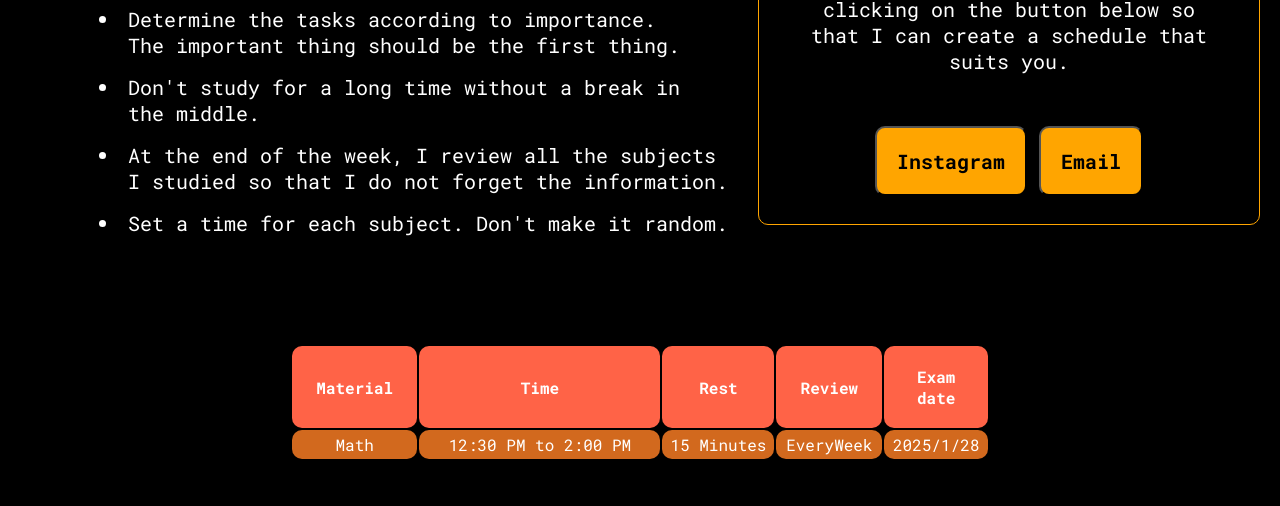
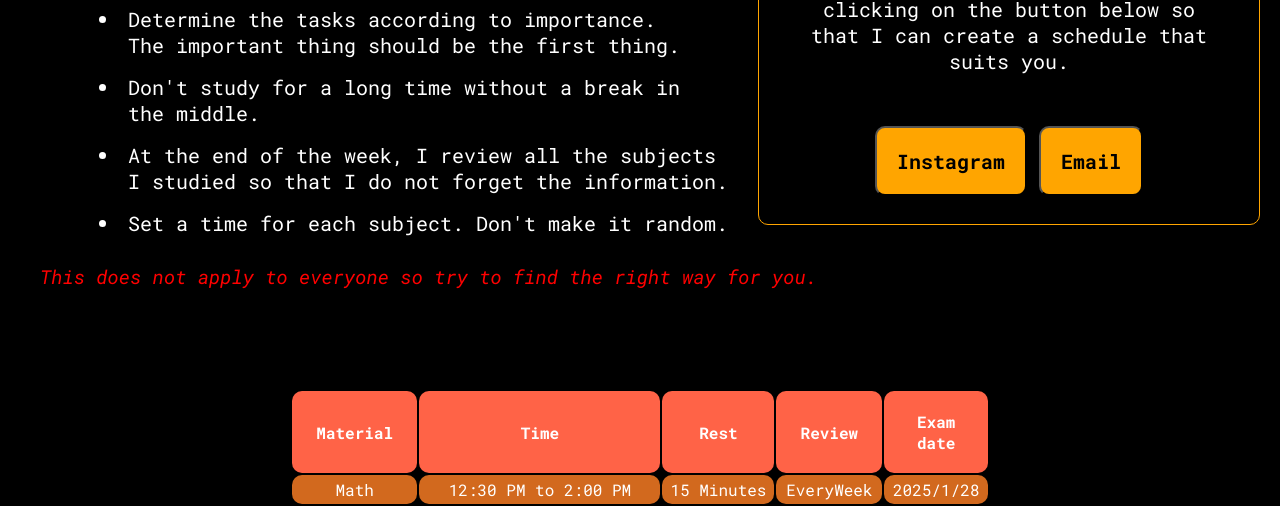
Before and after one commit to AddieX/StudySchedule, a website: page index.html in a window 1280 px wide. Shown: the part 347-853 px from the top of the page. Before the commit the page ends 808 px from the top, so only its background shows below. Drawn offline with Linux system fonts and the light colour scheme.

Commit message:
Changes/Add Colorize File

```diff
--- a/index.html
+++ b/index.html
@@ -5,6 +5,7 @@
     <meta name="viewport" content="width=device-width, initial-scale=1.0" />
     <link rel="stylesheet" href="/src/Css/style.css" />
     <link rel="stylesheet" href="/src/Css/fonts.css" />
+    <link rel="stylesheet" href="/src/Css/colorize.css" />
     <title>Study Schedule | Addie!</title>
   </head>
 
@@ -21,8 +22,8 @@
           <button class="contact">
             <a
               class="contactlink"
+              target="_blank"
               href="https://www.instagram.com/addieosa/"
-              target="_blank"
               title="Instagram Account"
               >Instagram</a
             >
@@ -30,21 +31,18 @@
           <button class="contact">
             <a
               class="contactlink"
+              target="_blank"
               href="mailto:addieuuu@gmail.com"
-              target="_blank"
               title="Email Me"
               >Email</a
             >
           </button>
         </p>
       </div>
-
       <br />
-
       <p class="schedule-imp">
         Important things to help you stick to schedules
       </p>
-
       <ul class="schedule-imp-list">
         <li>
           Determine the tasks according to importance. <br />
@@ -60,8 +58,10 @@
         </li>
         <li>Set a time for each subject. Don't make it random.</li>
       </ul>
+      <p class="ul-note">
+        This does not apply to everyone so try to find the right way for you.
+      </p>
     </div>
-
     <div class="study-schedule"></div>
     <table>
       <tr>
@@ -79,5 +79,6 @@
         <td>2025/1/28</td>
       </tr>
     </table>
+    <script src="src/Js/script.js"></script>
   </body>
 </html>
--- a/src/Css/fonts.css
+++ b/src/Css/fonts.css
@@ -38,3 +38,9 @@ li {
   font-size: 20px;
   color: white;
 }
+
+.ul-note {
+  font-family: "Roboto Mono";
+  font-style: italic;
+  font-size: larger;
+}
--- a/src/Css/style.css
+++ b/src/Css/style.css
@@ -96,3 +96,9 @@ td {
   text-align: center;
   background-color: chocolate;
 }
+
+.ul-note {
+  padding-top: 20px;
+  color: red;
+  margin-left: 2.5rem;
+}
```
Also changed, not shown: src/Css/colorize.css (added).
